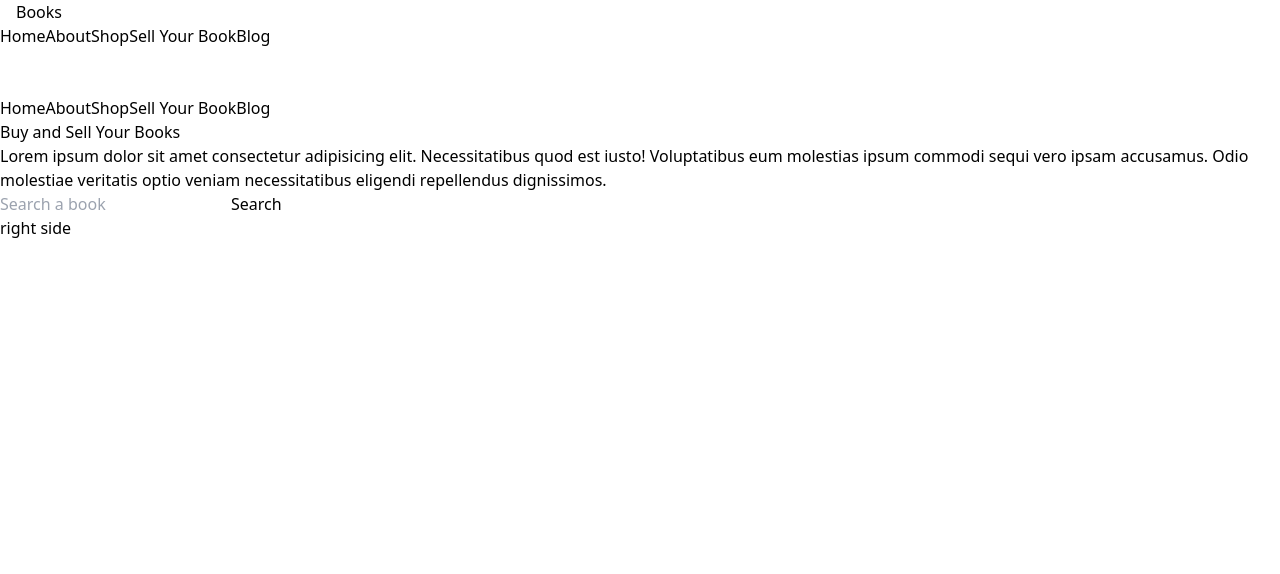
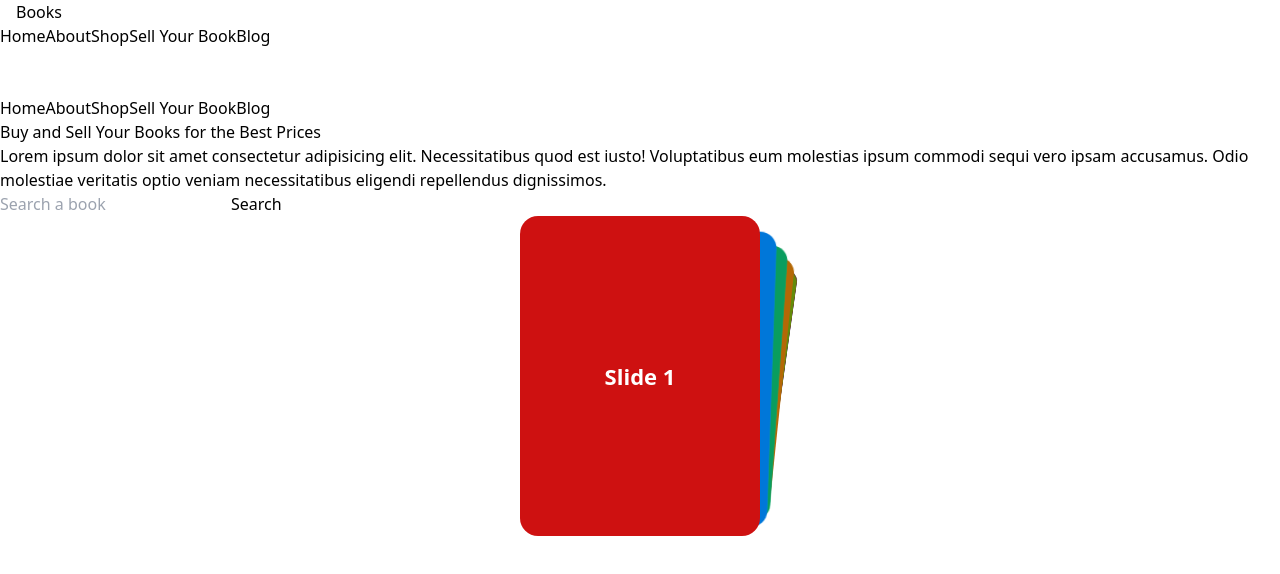
Before and after one commit to TheOfficialSiud/Book-store, a React (Vite) app in the folder mern-client/: page / in a window 1280 px wide. Shown: the top 574 px of the page. Built offline with nearby package versions, Linux system fonts and the light colour scheme; some icons are missing.

Commit message:
banner card implemented

```diff
--- a/mern-client/package.json
+++ b/mern-client/package.json
@@ -16,7 +16,8 @@
     "react-dom": "^18.2.0",
     "react-icons": "^4.12.0",
     "react-router-dom": "^6.20.1",
-    "sort-by": "^0.0.2"
+    "sort-by": "^0.0.2",
+    "swiper": "^11.0.5"
   },
   "devDependencies": {
     "@types/react": "^18.2.37",
--- a/mern-client/src/components/Banner.jsx
+++ b/mern-client/src/components/Banner.jsx
@@ -1,13 +1,16 @@
 import React from 'react'
+import BannerCard from '../home/BannerCard'
 
 function Banner() {
   return (
     <div className='px-4 lg:px-24 bg-teal-100 flex items-center'>
         <div className='flex w-full flex-col md:flex-row justify-between items-center gap-12 py-40'>
         {/* {left side} */}
-        <div>
-            <h2 className='text-5xl font-bold leading-snuig text-black'>Buy and Sell Your Books</h2>
-            <p>Lorem ipsum dolor sit amet consectetur adipisicing elit. Necessitatibus quod est iusto! Voluptatibus eum molestias ipsum commodi sequi vero ipsam accusamus. Odio molestiae veritatis optio veniam necessitatibus eligendi repellendus dignissimos.</p>
+        <div className='md:w-1/2 space-y-8 h-full'>
+            <h2 className='text-5xl font-bold leading-snuig text-black'>
+                Buy and Sell Your Books
+                <span className='text-blue-700'> for the Best Prices</span></h2>
+            <p className='md:w-4/5'>Lorem ipsum dolor sit amet consectetur adipisicing elit. Necessitatibus quod est iusto! Voluptatibus eum molestias ipsum commodi sequi vero ipsam accusamus. Odio molestiae veritatis optio veniam necessitatibus eligendi repellendus dignissimos.</p>
             <div>
                 <input type="search" name="search" id="search" placeholder='Search a book' className='py-2 px-2 rounded-s-sm outline-none'/>
                 <button className='bg-blue-700 text-white py-2 px-6 font-medium hover:bg-black transition-all ease-in duration-200'>Search</button>
@@ -15,7 +18,9 @@ function Banner() {
         </div>
 
          {/* {right side} */}
-         <div>right side</div>
+         <div>
+            <BannerCard></BannerCard>
+         </div>
 
         </div>
     </div>
--- /dev/null
+++ b/mern-client/src/home/BannerCard.css
@@ -0,0 +1,54 @@
+.swiper {
+    width: 240px;
+    height: 320px;
+  }
+
+  .swiper-slide {
+    display: flex;
+    align-items: center;
+    justify-content: center;
+    border-radius: 18px;
+    font-size: 22px;
+    font-weight: bold;
+    color: #fff;
+  }
+
+  .swiper-slide:nth-child(1n) {
+    background-color: rgb(206, 17, 17);
+  }
+
+  .swiper-slide:nth-child(2n) {
+    background-color: rgb(0, 140, 255);
+  }
+
+  .swiper-slide:nth-child(3n) {
+    background-color: rgb(10, 184, 111);
+  }
+
+  .swiper-slide:nth-child(4n) {
+    background-color: rgb(211, 122, 7);
+  }
+
+  .swiper-slide:nth-child(5n) {
+    background-color: rgb(118, 163, 12);
+  }
+
+  .swiper-slide:nth-child(6n) {
+    background-color: rgb(180, 10, 47);
+  }
+
+  .swiper-slide:nth-child(7n) {
+    background-color: rgb(35, 99, 19);
+  }
+
+  .swiper-slide:nth-child(8n) {
+    background-color: rgb(0, 68, 255);
+  }
+
+  .swiper-slide:nth-child(9n) {
+    background-color: rgb(218, 12, 218);
+  }
+
+  .swiper-slide:nth-child(10n) {
+    background-color: rgb(54, 94, 77);
+  }
--- /dev/null
+++ b/mern-client/src/home/BannerCard.jsx
@@ -0,0 +1,37 @@
+import React, { useRef, useState } from 'react';
+// Import Swiper React components
+import { Swiper, SwiperSlide } from 'swiper/react';
+
+// Import Swiper styles
+import 'swiper/css';
+import 'swiper/css/effect-cards';
+
+import './BannerCard.css';
+
+// import required modules
+import { EffectCards } from 'swiper/modules';
+
+function BannerCard() {
+  return (
+    <div>
+    <Swiper
+        effect={'cards'}
+        grabCursor={true}
+        modules={[EffectCards]}
+        className="mySwiper"
+      >
+        <SwiperSlide>Slide 1</SwiperSlide>
+        <SwiperSlide>Slide 2</SwiperSlide>
+        <SwiperSlide>Slide 3</SwiperSlide>
+        <SwiperSlide>Slide 4</SwiperSlide>
+        <SwiperSlide>Slide 5</SwiperSlide>
+        <SwiperSlide>Slide 6</SwiperSlide>
+        <SwiperSlide>Slide 7</SwiperSlide>
+        <SwiperSlide>Slide 8</SwiperSlide>
+        <SwiperSlide>Slide 9</SwiperSlide>
+      </Swiper>
+  </div>
+  )
+}
+
+export default BannerCard
```
Also changed, not shown: 1 other file (tests, documents, lock files or other folders).
